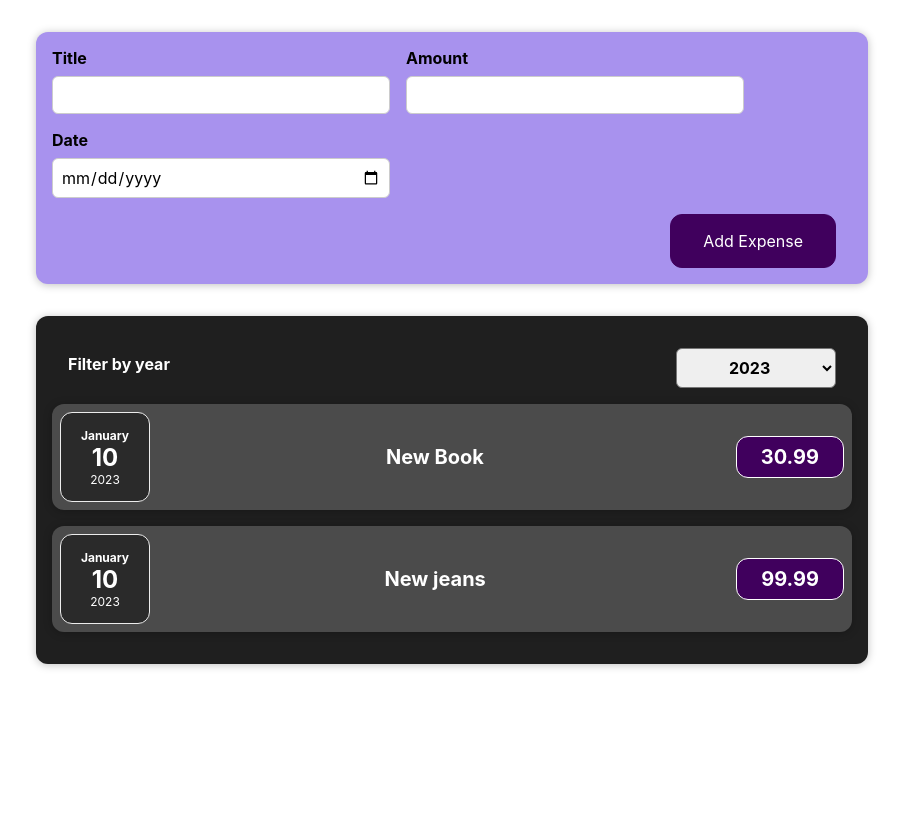
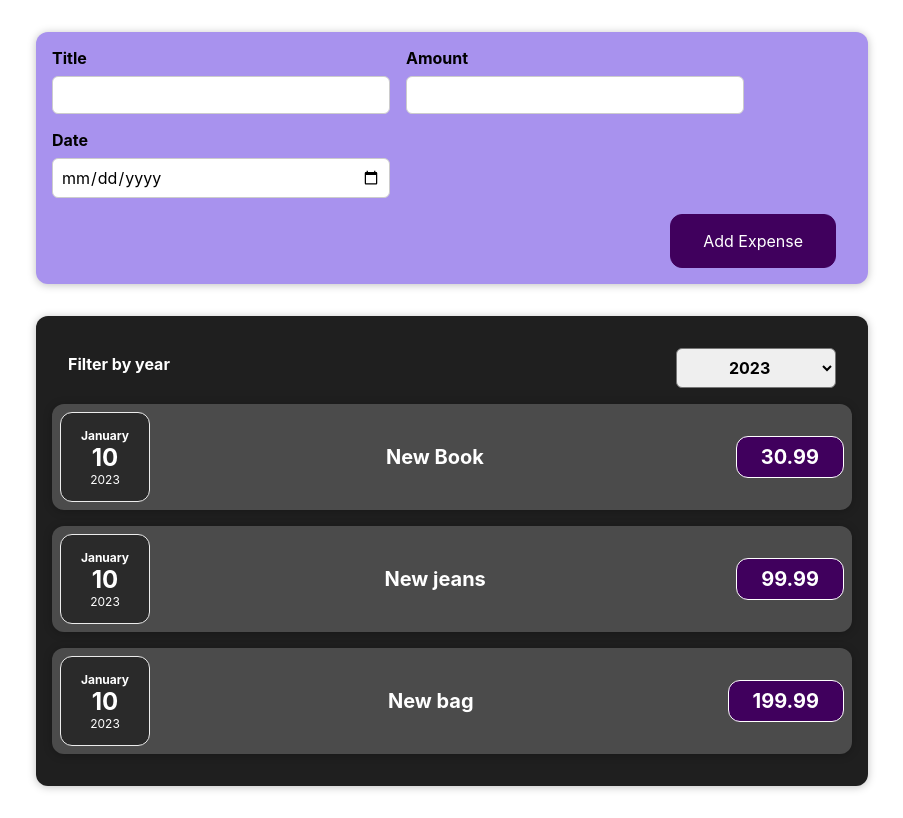
Before and after one commit to martjn/expenses2, a React (Create React App) app: page / in a window 1280 px wide. Shown: the whole page, without its empty margins (188-1091 px from the left). Built offline with nearby package versions, Linux system fonts and the light colour scheme.

Commit message:
motherlode-11.1

```diff
--- a/src/App.js
+++ b/src/App.js
@@ -4,20 +4,24 @@ import './App.css';
 import Expenses from './components/Expenses/Expenses.js';
 import NewExpense from './components/NewExpense/NewExpense';
 
-const App = () => {
-  const expenses = [
+const DUMMY_EXPENSES = [
     {
         date : new Date(2023, 0, 10),
         title : 'New Book',
-            price : 30.99
+        amount : 30.99
     },
     {
         date : new Date(2023, 0, 10),
         title : 'New jeans',
-            price : 99.99
+        amount : 99.99
+    },
+    {
+        date : new Date(2023, 0, 10),
+        title : 'New bag',
+        amount : 199.99
     }
 ]
-
+const App = () => {
   const addExpenseHandler = (expense) => {
       console.log('In App.js')
       console.log(expense)
@@ -26,7 +30,7 @@ const App = () => {
   return (
     <div className="App">
         <NewExpense onAddExpense={addExpenseHandler}></NewExpense>
-        <Expenses expenseData={expenses}></Expenses>
+        <Expenses expenseData={DUMMY_EXPENSES}></Expenses>
     </div>
   );
 }
--- a/src/components/Expenses/ExpenseItem.js
+++ b/src/components/Expenses/ExpenseItem.js
@@ -11,7 +11,7 @@ const ExpenseItem = (props) => {
             <ExpenseDate date={props.expenseData.date}></ExpenseDate>
             <div className="expense-item__description">
                 <h2>{props.expenseData.title}</h2>
-                <div className="expense-item__price">{props.expenseData.price}</div>
+                <div className="expense-item__price">{props.expenseData.amount}</div>
             </div>
         </Card>
     )
--- a/src/components/Expenses/Expenses.js
+++ b/src/components/Expenses/Expenses.js
@@ -1,4 +1,4 @@
-import {useState} from 'react';
+import React, {useState} from 'react';
 import ExpenseItem from "./ExpenseItem";
 import './Expenses.css'
 import Card from '../UI/Card';
@@ -10,11 +10,21 @@ const Expenses = (props) => {
         setCurrentSelectedYear(selectedYear);
         console.log(`Year data in Expenses.js ${currentSelectedYear}` )
     }
+
+    props.expenseData.map((expense) => {
+        console.log(expense)
+    })
+
     return (
         <Card className="expenses">
             <ExpensesFilter onChangeSelectedYear={selectedYearChangeHandler}></ExpensesFilter>
-            <ExpenseItem expenseData={props.expenseData[0]}></ExpenseItem>
-            <ExpenseItem expenseData={props.expenseData[1]}></ExpenseItem>
+            {
+                props.expenseData.map((expense) => {
+                    return <ExpenseItem
+                        expenseData={expense}
+                        ></ExpenseItem>
+                })
+            }
         </Card>
     )
 }
```
Lines whose indentation alone changed are shown as unchanged.
